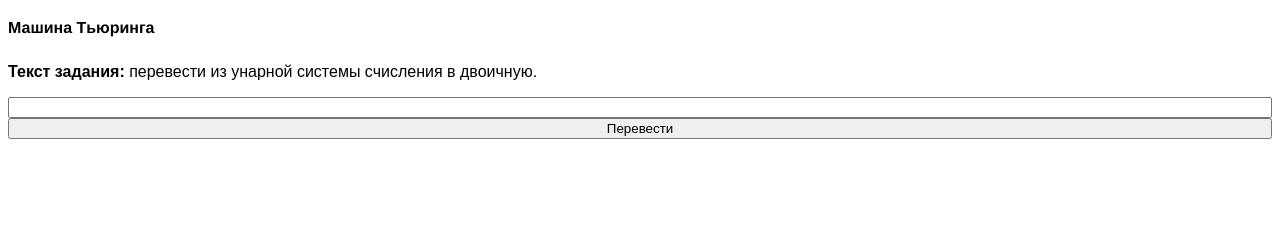
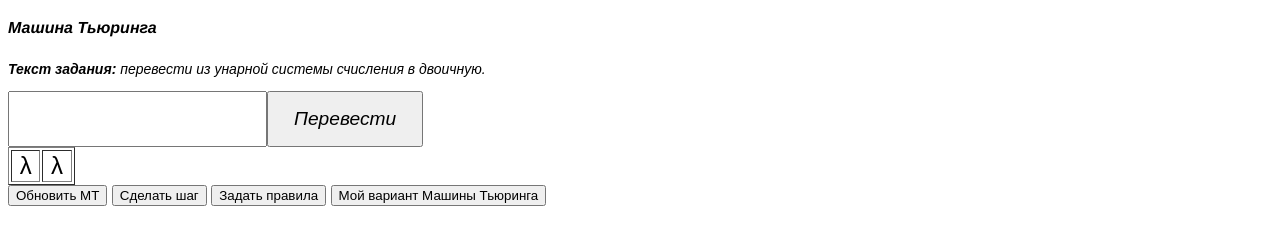
Before and after one commit to SpySeeSheep/Turing_mashine, a plain HTML site: page index.html in a window 1280 px wide. Both pictures are taken after a click on the button "Перевести". Drawn offline with Linux system fonts and the light colour scheme.

Commit message:
commit #2

```diff
--- a/css/style.css
+++ b/css/style.css
@@ -1,22 +1,39 @@
 body {
-    display: flex;
-    display: grid;
     font-family: Arial, Helvetica, sans-serif;
 }
-input#in_count{
+.wrapper {
+    margin: 0 auto;
+}
+.wrapper > .task_container {
+    display: flex;
+    flex-direction: column;
+    justify-content: flex-start;
+    font-style: italic;
+    font-size: 14px;
+}
+.wrapper > .in_value {
+    display: flex;
     justify-items: center;
+}
+.in_value > #in_count {
+    font-size: larger;
+    font-style: italic;
 
 }
-h1,h2,h3 {
+.in_value > #click {
+    display: block;
+    padding: 15px 25px;
+    font-size: larger;
+    font-style: italic;
+}
+h1, h2, h3 {
     justify-items: center;
-    font-family:  Helvetica, sans-serif, Arial;
+    font-family: Helvetica, sans-serif, Arial;
     font-size: 16px;
 }
-h4,h5,h6 {
-    font-family:  sans-serif, Arial, Helvetica;
-    font-size: 16px;
+.table_good {
+    font-size: x-large;
 }
-p{
-    flex-wrap: wrap;
-    justify-content: flex-start;
+button{
+
 }
--- a/index.html
+++ b/index.html
@@ -6,11 +6,20 @@
         <link rel="stylesheet" href="css/style.css">
     </head>
     <body>
-        <h1>Машина Тьюринга</h1>
-        <p><strong>Текст задания: </strong>перевести из унарной системы счисления в двоичную.</p>
-
-        <input type="text" name="count" id="in_count">
-        <button id="click">Перевести</button>
+        <div class="wrapper">
+            <div class="task_container">
+                <h1>Машина Тьюринга</h1>
+                <p><strong>Текст задания: </strong>перевести из унарной системы счисления в двоичную.</p>
+            </div>
+            <div class="in_value">
+                <input type="text" name="count" id="in_count">
+                <button id="click">Перевести</button>
+            </div>
+            <div class="table_good"></div>
+            <div class="settings"></div>
+            <div class="rules"></div>
+        </div>
         <script src="js/rules.js"></script>
+        <script src="js/events.js"></script>
     </body>
 </html>
--- /dev/null
+++ b/js/events.js
@@ -0,0 +1,27 @@
+document.getElementById("click").onclick = function eventTuring() {
+    let count = getArrayOneSS(document.getElementById("in_count").value);
+
+
+    let str = '<table border="1"><tr>';
+    for (let i = 0; i < count.length * 2; i++) {
+        str += "<td " + 'id="' + i + '"' + '>' + '&nbsp;λ&nbsp;' + '</td>';
+    }
+    str += "</tr></table>";
+
+    let tree = document.querySelector(".table_good");
+    tree.innerHTML = str;
+
+    let str_settings = new Map([
+        ["updateMT", "Обновить МТ"],
+        ["step", "Сделать шаг"],
+        ["setRules", "Задать правила"],
+        ["myOptions", "Мой вариант Машины Тьюринга"]]);
+    str = getSettings(str_settings);
+    tree = document.querySelector('.settings');
+    tree.innerHTML = str;
+    // console.log( str ) ;
+
+    //let rulesHTML = document.querySelector('.rules');
+    //let rules = getRules();
+    //rulesHTML.innerHTML = rules;
+}
--- a/js/rules.js
+++ b/js/rules.js
@@ -1,4 +1,5 @@
-function getArrayOneSS($count){
+
+function getArrayOneSS($count) {
     let count_oness = new Array();
     for(let i = 0; i <= $count; i++)
     {
@@ -6,11 +7,26 @@ function getArrayOneSS($count){
     }
     return count_oness;
 }
+
+function isset(variable)
+{
+    if(typeof(variable) != 'undefined' && variable != null)
+        return true;
+    else
+        return false;
+}
+
 function getRules(){
 
 }
 
-document.getElementById("click").onclick = function eventTuring(){
-    let count = getArrayOneSS(document.getElementById("in_count").value);
+function getSettings(parameters){
+    let str = '';
+    let key = parameters.keys();
+    for(let item of key)
+    {
 
+        str += '<button id="' + item + '">' + parameters.get(item) + '</button>\n';
+	}
+    return str;
 }
```
